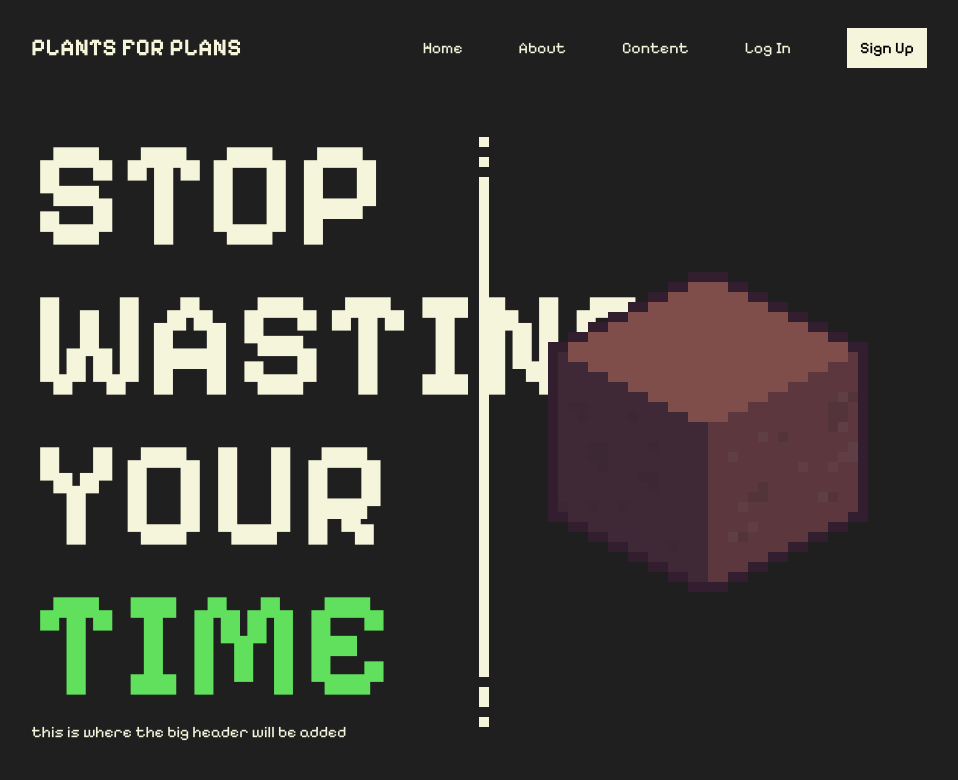
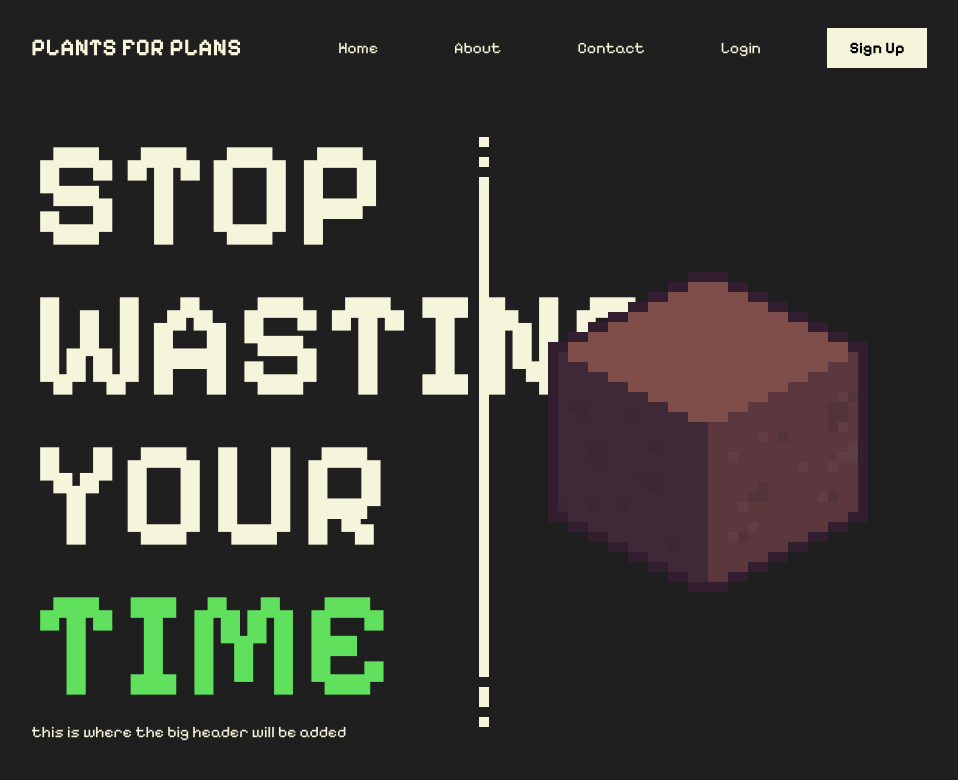
Before and after one commit to mahdi204/PlantsForPlansWebsite, a React (Vite) app: page / in a window 1280 px wide. Shown: the top 780 px of the page, without its empty margins (161-1119 px from the left). Built offline with nearby package versions, Linux system fonts and the light colour scheme; a web font is replaced by a local one.

Commit message:
adding hovering effects

```diff
--- a/src/Components/Navbar.jsx
+++ b/src/Components/Navbar.jsx
@@ -5,11 +5,38 @@ const Navbar = () => {
         <div className='flex justify-between items-center h-24 w-100%'>
             <h1 className=' font-bold uppercase text-2xl'>plants for plans</h1>
             <ul className='flex items-center gap-x-14 h-16'>
-                <li>Home</li>
-                <li>About</li>
-                <li>Content</li>
-                <button >Log In</button>
-                <button className='w-20 h-10 font-medium text-black ' style={{ background: '#f5f5dc' }}>Sign Up</button>
+                <li>
+                    <button class="relative group  py-1.5 px-2.5 ">
+                        <span class="absolute bottom-0 left-0 w-0 h-0.5 bg-yellow-50 group-hover:w-full group-hover:transition-all">
+                        </span>
+                        Home
+                    </button>
+                </li>
+                <li>
+                    <button class="relative group  py-1.5 px-2.5 ">
+                        <span class="absolute bottom-0 left-0 w-0 h-0.5 bg-yellow-50 group-hover:w-full group-hover:transition-all">
+                        </span>
+                        About
+                    </button>
+                </li>
+                <li>
+                    <button class="relative group  py-1.5 px-2.5 ">
+                        <span class="absolute bottom-0 left-0 w-0 h-0.5 bg-yellow-50 group-hover:w-full group-hover:transition-all">
+                        </span>
+                        Contact
+                    </button>
+                </li>
+                <li>
+                    <button class="relative group  py-1.5 px-2.5 ">
+                        <span class="absolute bottom-0 left-0 w-0 h-0.5 bg-yellow-50 group-hover:w-full group-hover:transition-all">
+                        </span>
+                        Login
+                    </button>
+                </li>
+                <button type="button" class="w-20 h-10 text-nowrap inline-flex items-center justify-center border-2 bg-[#f5f5dc] border-transparent px-12 py-3 text-center text-base font-bold text-black transition-all duration-200 ease-in-out focus:shadow hover:border-[#f5f5dc] hover:bg-transparent hover:text-[#f5f5dc]">
+                    Sign Up
+                </button>
+
             </ul>
         </div>
 
```
